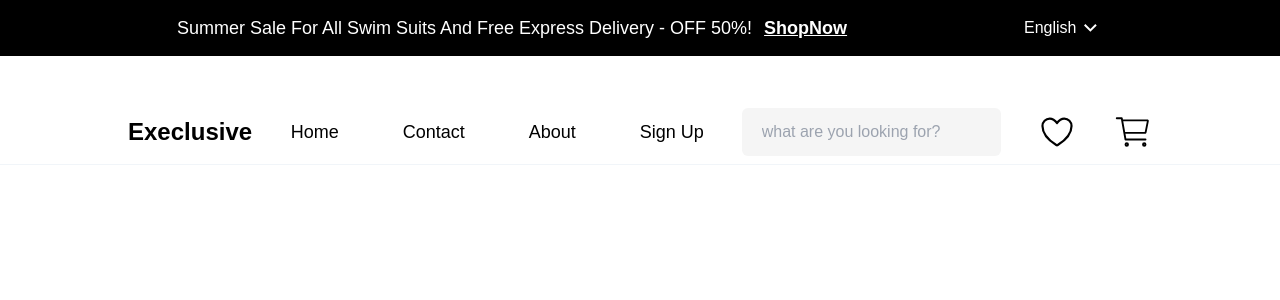
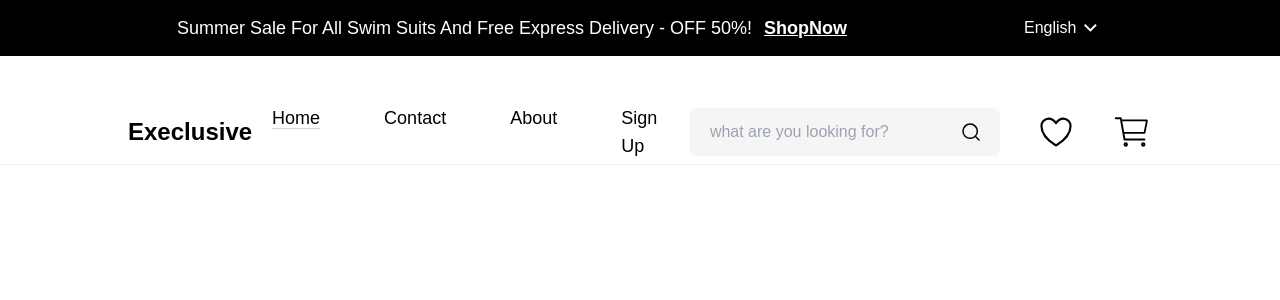
Before and after one commit to AhmadEleiwa/E-Commerce, a Next.js app: page / in a window 1280 px wide. Shown: the top 300 px of the page. Built offline with nearby package versions, Linux system fonts and the light colour scheme.

Commit message:
Remove header.module.css and make dymaic routing

```diff
--- a/components/header/header.module.css
+++ /dev/null
@@ -1,3 +0,0 @@
-.header{
-    height: 4em ;
-}
--- a/components/header/index.tsx
+++ b/components/header/index.tsx
@@ -2,20 +2,27 @@
 import { FC, useRef, useState } from "react";
 import HeaderProps from "./header.types";
 import SearchInput from "../search-input";
-import style from "./header.module.css";
 import DropDown from "../dropdown";
 const Header: FC<HeaderProps> = () => {
   const [searchValue, setSearchValue] = useState<string>("");
   const [selectValue, setSelectValue] = useState<string>("en");
   const [showMenu, setShowMenu] = useState<boolean>(false);
+  const linkActive: string = "Home";
+  const routeStyle = "underline underline-offset-[4px] decoration-gray-300";
+  const routes = [
+    { name: "Home", href: "" },
+    { name: "Contact", href: "" },
+    { name: "About", href: "" },
+    { name: "Sign Up", href: "" },
+  ];
   const handleOpenMenu = () => {
     setShowMenu((prev) => !prev);
   };
   return (
     <div className="w-full flex flex-col gap-11 items-center justify-center border-b-slate-100 border-b">
       <div className="flex w-full h-28 md:h-14 items-center bg-black text-white">
-        <div className="flex w-4/5 items-center justify-center gap-3 text-sm  md:text-lg">
-          <p className="flex w-4/5 items-center justify-center gap-3 text-sm  md:text-lg">
+        <div className="flex w-4/5 items-center justify-center gap-3 text-sm lg:text-lg">
+          <p className="flex w-4/5 items-center justify-center gap-3 text-sm lg:text-lg">
             Summer Sale For All Swim Suits And Free Express Delivery - OFF 50%!
             <a href="" className="font-bold underline">
               ShopNow
@@ -32,26 +39,26 @@ const Header: FC<HeaderProps> = () => {
         />
       </div>
       <header
-        className={`flex justify-between items-center gap-5 w-4/5 ${style.header}`}
+        className={`flex justify-between items-center gap-5 w-4/5 h-[4em]`}
       >
         <h1 className="font-bold text-2xl">Execlusive</h1>
         <nav className="hidden xl:block ">
           <ul className="flex gap-16 text-lg">
-            <li>
-              <a href="">Home</a>
-            </li>
-            <li>
-              <a href="">Contact</a>
-            </li>
-            <li>
-              <a href="">About</a>
-            </li>
-            <li>
-              <a href="">Sign Up</a>
-            </li>
+            {routes.map((route) => {
+              return (
+                <li>
+                  <a
+                    href={route.href}
+                    className={`${linkActive === route.name ? routeStyle : ""}`}
+                  >
+                    {route.name}
+                  </a>
+                </li>
+              );
+            })}
           </ul>
         </nav>
-        <div className="hidden w-4/5 md:flex xl:w-2/5 gap-10 items-center justify-center">
+        <div className="hidden w-4/5 md:flex xl:w-[30em] gap-10 items-center justify-center">
           <SearchInput
             onChange={(event) => setSearchValue(event.target.value)}
             value={searchValue}
@@ -94,18 +101,22 @@ const Header: FC<HeaderProps> = () => {
             className=" w-4/5 md:hidden justify-between"
           />
           <ul className="flex w-full flex-col items-center gap-5 md:gap-5 text-lg [&_li]:w-full [&_li]:text-center [&_li]:p-2 [&>*:hover]:bg-gray-100">
-            <li >
-              <a href="">Home</a>
-            </li>
-            <li>
-              <a href="">Contact</a>
-            </li>
-            <li>
-              <a href="">About</a>
-            </li>
-            <li>
-              <a href="">Sign Up</a>
-            </li>
+            {routes.map((route) => {
+              return (
+                <li>
+                  <a
+                    href={route.href}
+                    className={`${
+                      linkActive === route.name
+                        ? routeStyle
+                        : ""
+                    }`}
+                  >
+                    {route.name}
+                  </a>
+                </li>
+              );
+            })}
           </ul>
         </nav>
       </header>
```
